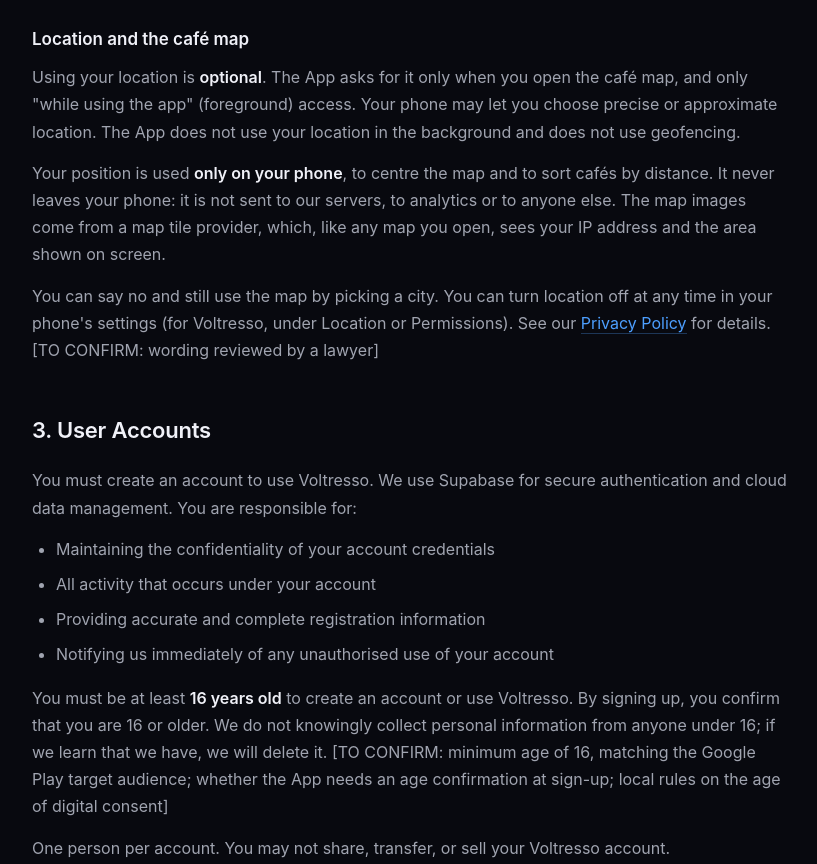
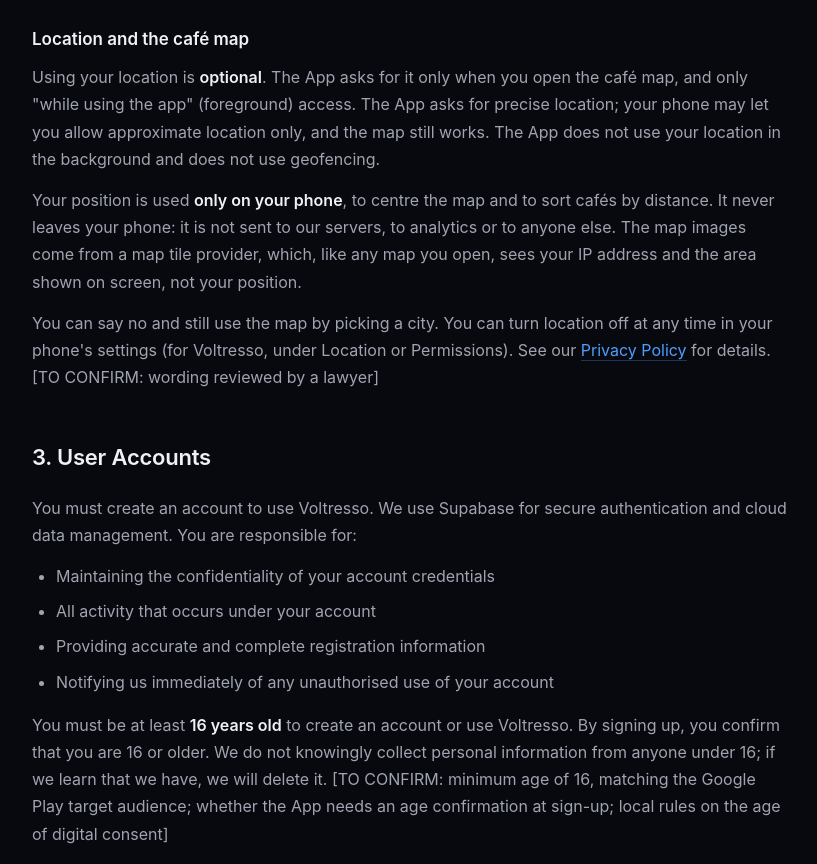
Before and after one commit to tarekN98/voltresso-privacy, a plain HTML site: page terms.html in a window 1280 px wide. Shown: the part 1457-2321 px from the top of the page, without its empty margins (228-1045 px from the left). Drawn offline with Linux system fonts and the light colour scheme.

Commit message:
Terms: location wording identical to privacy PR #1 (precise requested, approximate allowed; tiles see area, not position)
Co-Authored-By: Claude Opus 5.5 <noreply@anthropic.com>

```diff
--- a/terms.html
+++ b/terms.html
@@ -110,8 +110,8 @@ By using Voltresso, you agree to these terms. Please read them carefully. These
 </ul>
 
 <h3>Location and the café map</h3>
-<p>Using your location is <strong>optional</strong>. The App asks for it only when you open the café map, and only "while using the app" (foreground) access. Your phone may let you choose precise or approximate location. The App does not use your location in the background and does not use geofencing.</p>
-<p>Your position is used <strong>only on your phone</strong>, to centre the map and to sort cafés by distance. It never leaves your phone: it is not sent to our servers, to analytics or to anyone else. The map images come from a map tile provider, which, like any map you open, sees your IP address and the area shown on screen.</p>
+<p>Using your location is <strong>optional</strong>. The App asks for it only when you open the café map, and only "while using the app" (foreground) access. The App asks for precise location; your phone may let you allow approximate location only, and the map still works. The App does not use your location in the background and does not use geofencing.</p>
+<p>Your position is used <strong>only on your phone</strong>, to centre the map and to sort cafés by distance. It never leaves your phone: it is not sent to our servers, to analytics or to anyone else. The map images come from a map tile provider, which, like any map you open, sees your IP address and the area shown on screen, not your position.</p>
 <p>You can say no and still use the map by picking a city. You can turn location off at any time in your phone's settings (for Voltresso, under Location or Permissions). See our <a href="index.html">Privacy Policy</a> for details. [TO CONFIRM: wording reviewed by a lawyer]</p>
 
 <h2>3. User Accounts</h2>
```
